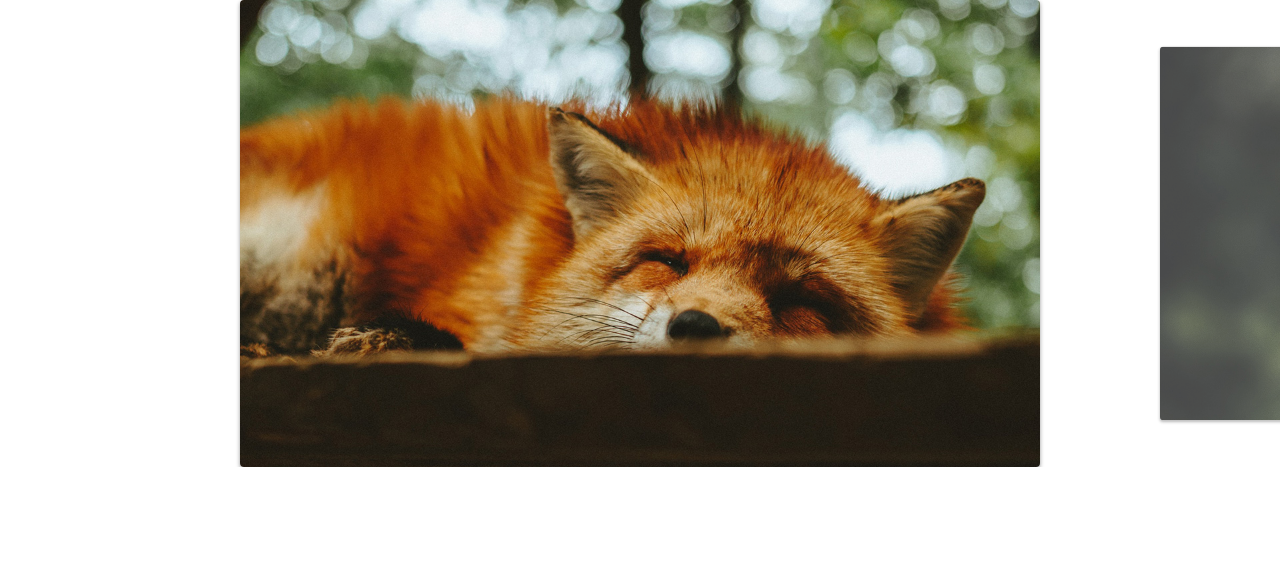
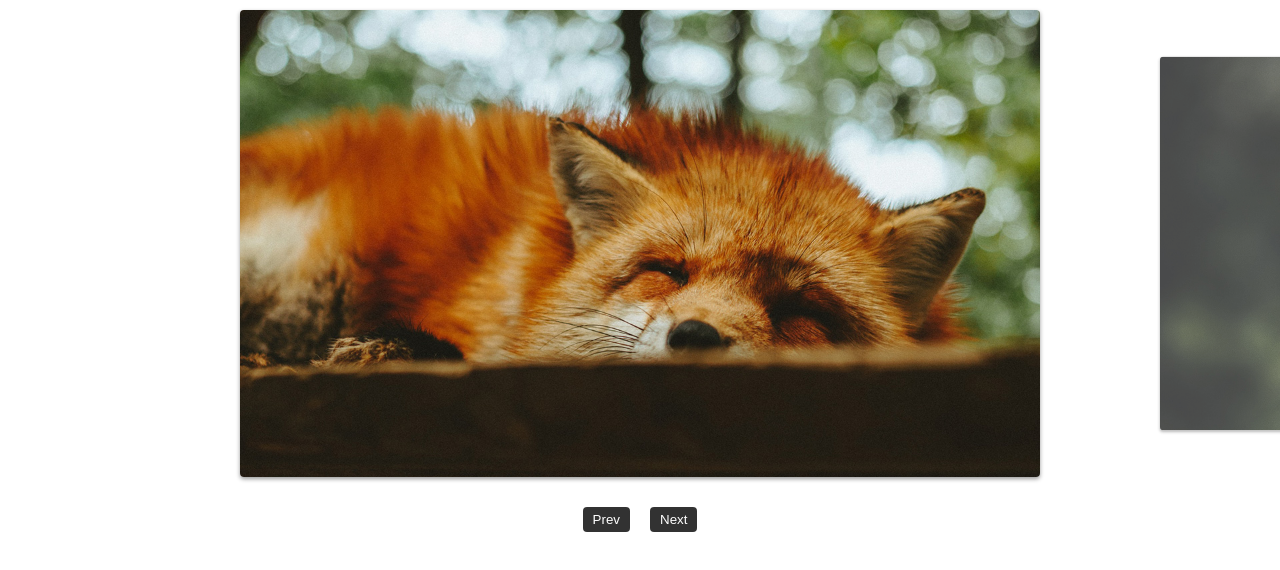
Before and after one commit to robson-pt/slide, a plain HTML site: page index.html in a window 1280 px wide. Drawn offline with Linux system fonts and the light colour scheme.

Commit message:
navegacao finalizada

```diff
--- a/css/style.css
+++ b/css/style.css
@@ -17,6 +17,7 @@ img {
 
 .slide-wrapper {
   overflow: hidden;
+  padding: 10px 0;
 }
 
 .slide {
@@ -45,3 +46,24 @@ img {
   opacity: 1;
   transform: scale(1);
 }
+
+.arrow-nav {
+  display: flex;
+  align-items: center;
+  justify-content: center;
+  gap: 20px;
+}
+
+.arrow-nav button {
+  margin-top: 20px;
+  background: #000;
+  opacity: 0.8;
+  color: #fefefe;
+  border-radius: 4px;
+  padding: 5px 10px;
+  border: none;
+}
+
+.arrow-nav button:hover {
+  opacity: 0.6;
+}
--- a/index.html
+++ b/index.html
@@ -18,6 +18,10 @@
         <li><img src="img/foto6.jpg" alt="foto6" /></li>
       </ul>
     </div>
+    <div class="arrow-nav">
+      <button class="prev">Prev</button>
+      <button class="next">Next</button>
+    </div>
     <script type="module" src="js/script.js"></script>
   </body>
 </html>
--- a/js/script.js
+++ b/js/script.js
@@ -1,4 +1,7 @@
-import Slide from "./slide.js";
+import { SlideNav } from "./slide.js";
 
-const slide = new Slide(".slide-wrapper", ".slide");
+const slide = new SlideNav(".slide-wrapper", ".slide");
 slide.init();
+slide.addArrow(".prev", ".next");
+
+console.log(slide);
--- a/js/slide.js
+++ b/js/slide.js
@@ -1,6 +1,6 @@
 import debounce from "./debounce.js";
 
-export default class Slide {
+export class Slide {
   constructor(wrapper, slide) {
     this.wrapper = document.querySelector(wrapper);
     this.slide = document.querySelector(slide);
@@ -132,6 +132,8 @@ export default class Slide {
     this.onMove = this.onMove.bind(this);
     this.onEnd = this.onEnd.bind(this);
 
+    this.activePrevSlide = this.activePrevSlide.bind(this);
+    this.activeNextSlide = this.activeNextSlide.bind(this);
     this.onResize = debounce(this.onResize.bind(this), 200);
   }
 
@@ -145,3 +147,16 @@ export default class Slide {
     return this;
   }
 }
+
+export class SlideNav extends Slide {
+  addArrow(prev, next) {
+    this.prevElement = document.querySelector(prev);
+    this.nextElement = document.querySelector(next);
+    this.addArrowEvent();
+  }
+
+  addArrowEvent() {
+    this.prevElement.addEventListener("click", this.activePrevSlide);
+    this.nextElement.addEventListener("click", this.activeNextSlide);
+  }
+}
```
